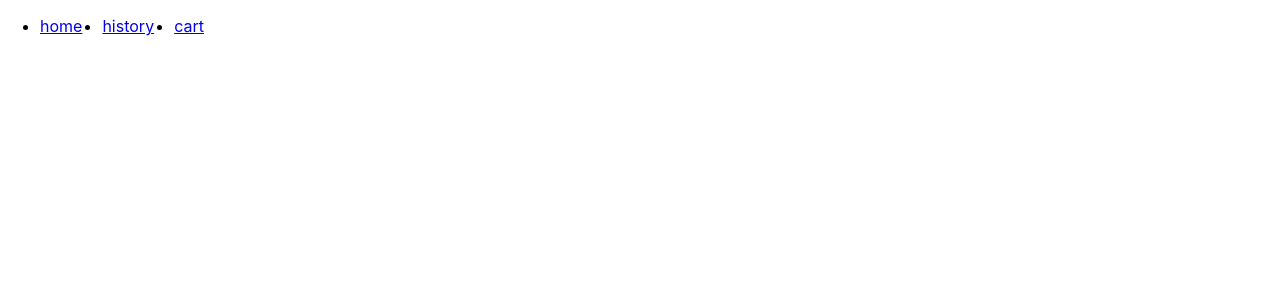
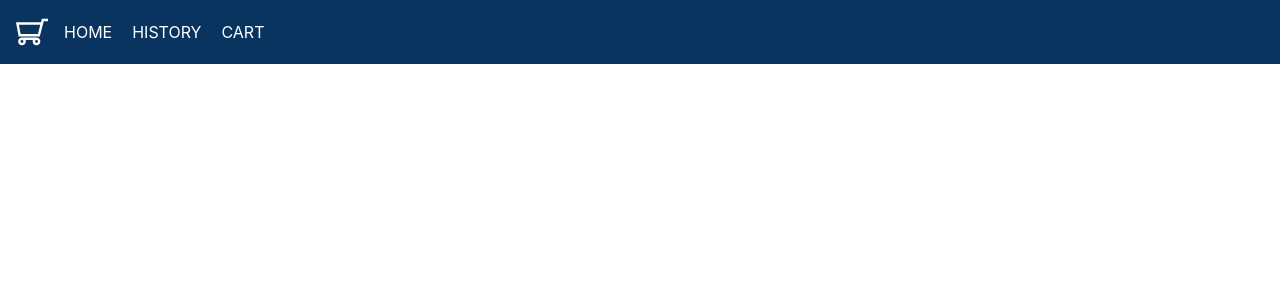
Before and after one commit to solodov-dev/shopy, a React (Create React App) app: page / in a window 1280 px wide. Shown: the top 300 px of the page. Built offline with nearby package versions, Linux system fonts and the light colour scheme.

Commit message:
feature/header: Header menu and logo icons

```diff
--- a/src/features/app/components/App.tsx
+++ b/src/features/app/components/App.tsx
@@ -1,4 +1,4 @@
-import MainMenu from "features/routes/components/routes";
+import MainMenu from "features/routes/components/mainMenu";
 import React from "react";
 import {
   BrowserRouter as Router,
@@ -9,11 +9,13 @@ import {
 import Header from "ui/components/header";
 import routes from "features/routes/constants/routes";
 import "../styles/App.css";
+import Logo from "ui/components/logo";
 
 function App() {
   return (
     <Router>
       <Header>
+        <Logo />
         <MainMenu />
       </Header>
       <Routes>
--- a/src/features/routes/components/routes.tsx
+++ b/src/features/routes/components/mainMenu.tsx
@@ -1,6 +1,6 @@
 import { Link } from "react-router-dom";
 import menu from "../constants/routes";
-import styles from "../styles/menu.module.css";
+import styles from "../styles/mainMenu.module.css";
 
 export default function MainMenu() {
   return (
--- /dev/null
+++ b/src/features/routes/styles/mainMenu.module.css
@@ -0,0 +1,9 @@
+.menu > ul {
+  display: flex;
+  gap: 20px;
+}
+
+.menu > ul > li {
+  list-style-type: none;
+  text-transform: uppercase;
+}
--- a/src/features/routes/styles/menu.module.css
+++ /dev/null
@@ -1,4 +0,0 @@
-.menu ul {
-  display: flex;
-  gap: 20px;
-}
--- a/src/index.css
+++ b/src/index.css
@@ -1,3 +1,5 @@
+@import-normalize;
+
 body {
   margin: 0;
   font-family: -apple-system, BlinkMacSystemFont, "Segoe UI", "Roboto", "Oxygen",
@@ -7,6 +9,20 @@ body {
   -moz-osx-font-smoothing: grayscale;
 }
 
+a {
+  color: inherit;
+  text-decoration: none;
+}
+
+a:hover {
+  text-decoration: underline;
+}
+
+ul {
+  margin: 0;
+  padding: 0;
+}
+
 :root {
   --primary-color: #0a3460;
   --secondary: #3c8ee2;
--- a/src/ui/components/header.tsx
+++ b/src/ui/components/header.tsx
@@ -1,6 +1,6 @@
 import React, { ReactChild } from "react";
 import styles from "../styles/header.module.css";
 
-export default function Header(props: { children: ReactChild }) {
+export default function Header(props: { children: ReactChild | ReactChild[] }) {
   return <header className={styles.header}>{props.children}</header>;
 }
--- /dev/null
+++ b/src/ui/components/logo.tsx
@@ -0,0 +1,7 @@
+import React from "react";
+import styles from "../styles/logo.module.css";
+import { ReactComponent as Cart } from "../assets/cart.svg";
+
+export default function Logo() {
+  return <Cart className={styles.cart} />;
+}
--- a/src/ui/styles/header.module.css
+++ b/src/ui/styles/header.module.css
@@ -1,2 +1,8 @@
 .header {
+  display: flex;
+  align-items: center;
+  gap: 1rem;
+  background-color: var(--primary-color);
+  color: var(--white);
+  padding: 1rem;
 }
--- /dev/null
+++ b/src/ui/styles/logo.module.css
@@ -0,0 +1,6 @@
+.cart {
+  color: var(--white);
+  fill: var(--white);
+  width: 2rem;
+  height: 2rem;
+}
```
Also changed, not shown: src/ui/assets/cart.svg (added).
